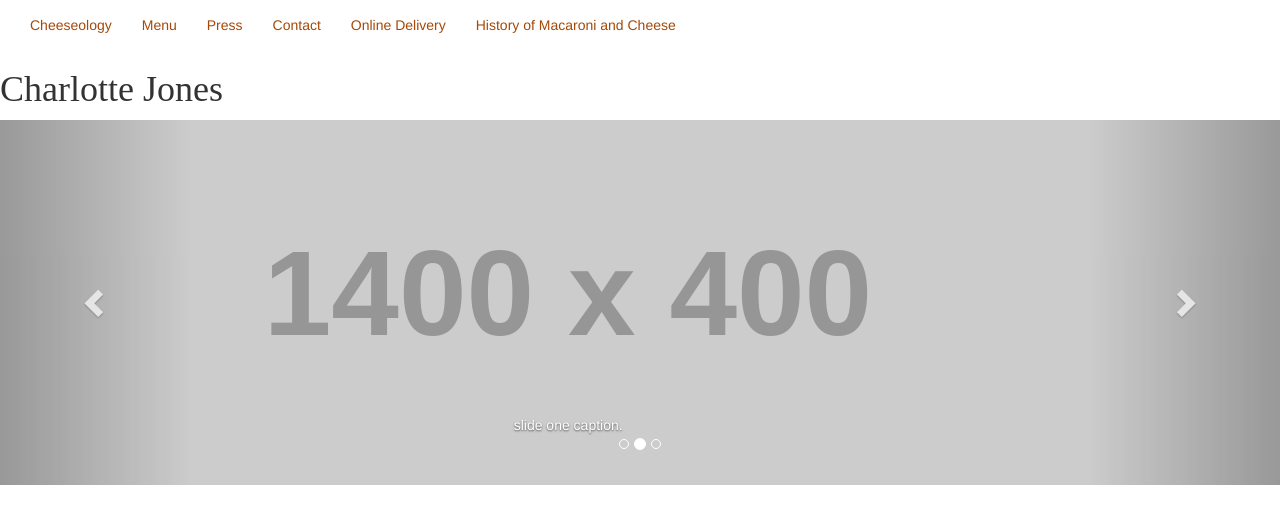
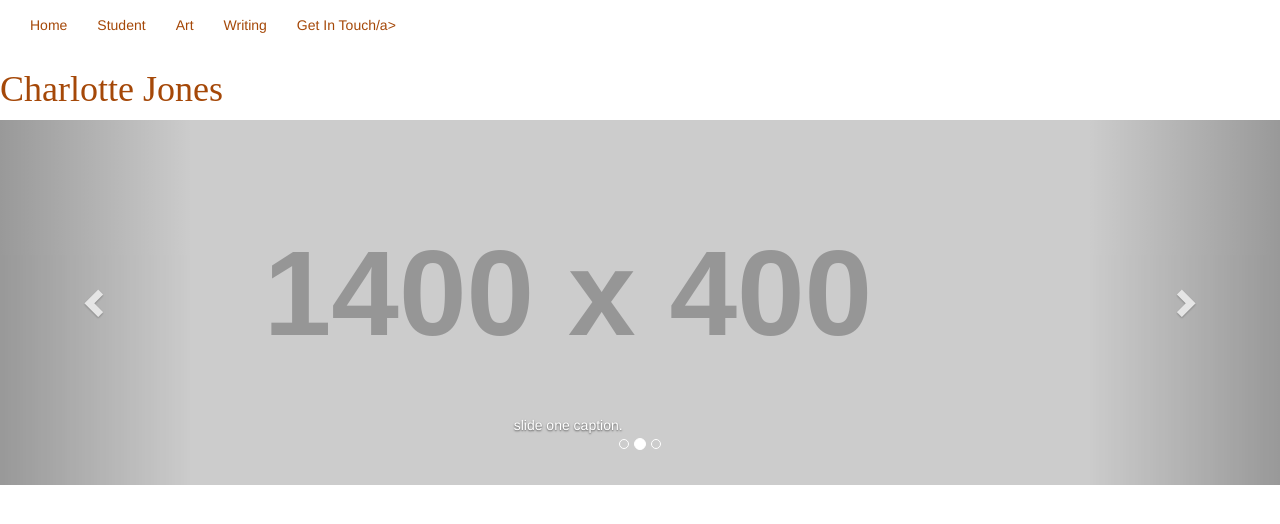
Before and after one commit to charjones33/portfolio, a plain HTML site: page index.html in a window 1280 px wide. Drawn offline with nearby package versions, Linux system fonts and the light colour scheme; placeholder pictures from the web are drawn by us.

Commit message:
added nav bar

```diff
--- a/index.html
+++ b/index.html
@@ -20,12 +20,11 @@
    </div>
         <div class="collapse navbar-collapse">
           <ul class="nav navbar-nav">
-            <li class="active"><a href="#">Cheeseology</a></li>
-            <li><a href="menu.html">Menu</a></li>
-            <li><a href="press.html">Press</a></li>
-            <li><a href="contact.html">Contact</a></li>
-            <li><a href="onlinedelivery.html">Online Delivery</a></li>
-            <li><a href="history.html">History of Macaroni and Cheese</a></li>
+            <li class="active"><a href="#">Home</a></li>
+            <li><a href="menu.html">Student</a></li>
+            <li><a href="press.html">Art</a></li>
+            <li><a href="contact.html">Writing</a></li>
+            <li><a href="history.html">Get In Touch/a></li>
           </ul>
         </div><!--/.nav-collapse -->
 <h1>Charlotte Jones</h1>
```
